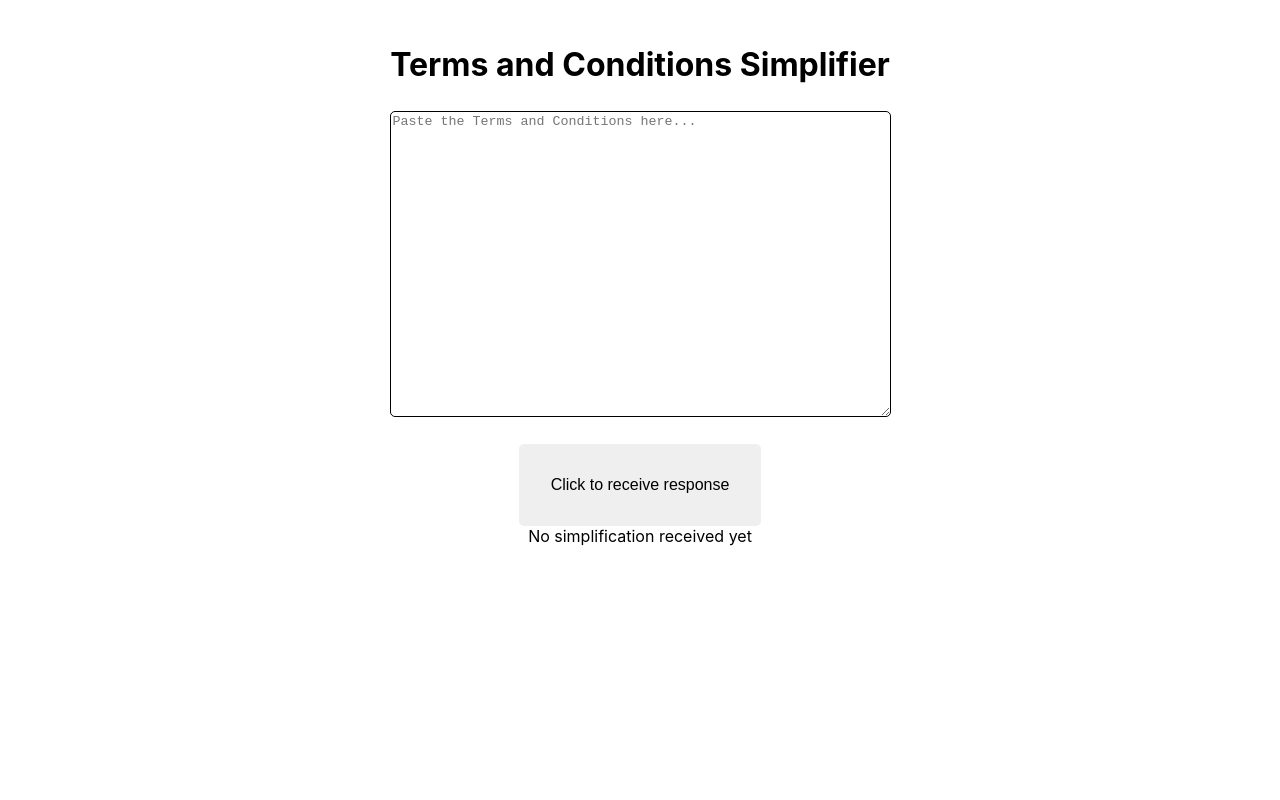
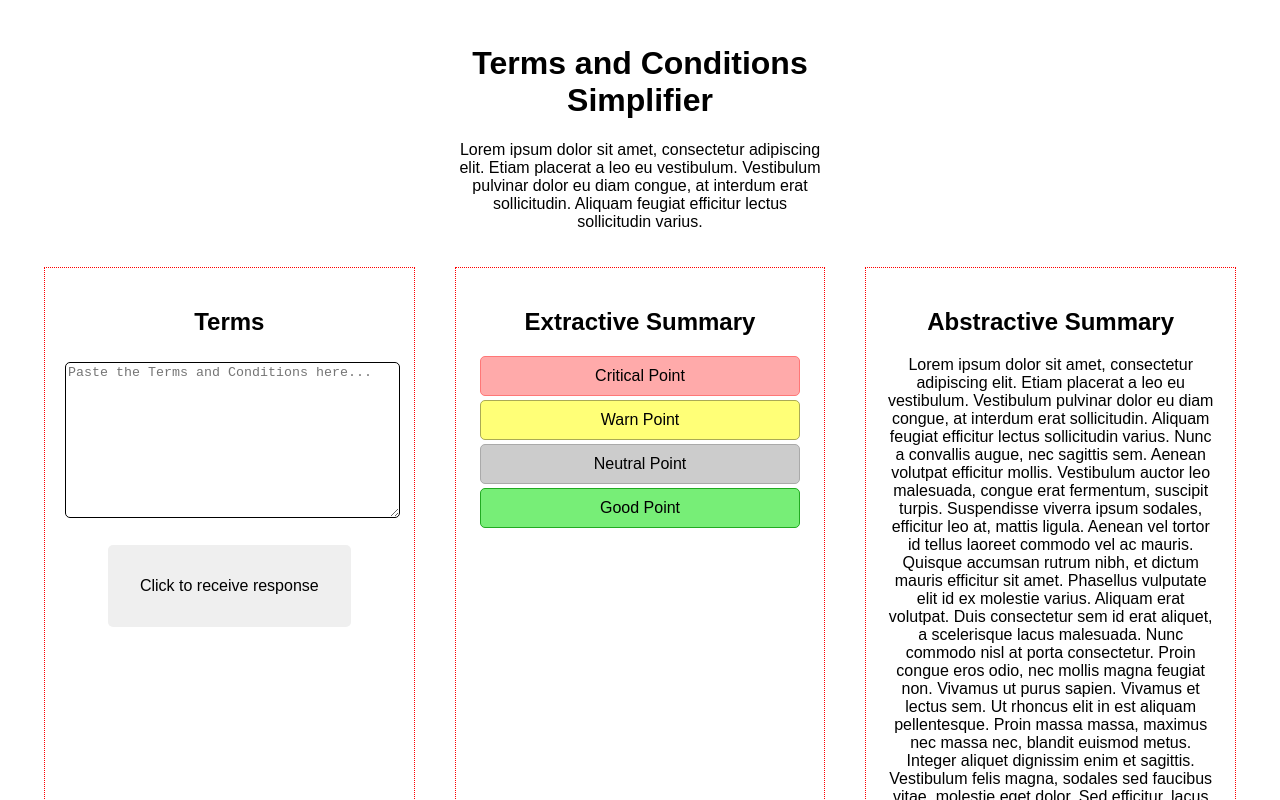
Before and after one commit to HarryPeach/simplifying-legal-content, a Svelte app in the folder frontend/: page / in a window 1280 px wide. Shown: the top 800 px of the page. Built offline with nearby package versions, Linux system fonts and the light colour scheme.

Commit message:
frontend: Create basic layout structure

```diff
--- a/frontend/src/App.svelte
+++ b/frontend/src/App.svelte
@@ -1,5 +1,8 @@
 <script>
-  let promise = Promise.resolve([]);
+  import ExtractivePoints from "./lib/ExtractivePoints.svelte";
+
+  let resolved = { abstractive: "", extractive: "" };
+  let promise = Promise.resolve(resolved);
   const fetchResponse = async () => {
     const response = await fetch("http://127.0.0.1:8000");
     const data = await response.json();
@@ -13,18 +16,25 @@
 </script>
 
 <main>
+  <div class="title">
     <h1>Terms and Conditions Simplifier</h1>
+    <p>
+      Lorem ipsum dolor sit amet, consectetur adipiscing elit. Etiam placerat a
+      leo eu vestibulum. Vestibulum pulvinar dolor eu diam congue, at interdum
+      erat sollicitudin. Aliquam feugiat efficitur lectus sollicitudin varius.
+    </p>
+  </div>
 
+  <div id="grid-container">
+    <div id="grid-item">
+      <h2>Terms</h2>
       <textarea
-    rows="20"
-    cols="60"
+        rows="10"
+        cols="30"
         placeholder="Paste the Terms and Conditions here..."
       />
-
       <button on:click={onButtonClick}>Click to receive response</button>
-
       <br />
-
       {#await promise}
         Awaiting response from server...
       {:then data}
@@ -36,18 +46,81 @@
       {:catch error}
         There was an error accessing the API: {error}
       {/await}
+    </div>
+    <div id="grid-item">
+      <h2>Extractive Summary</h2>
+      <ExtractivePoints
+        points={[
+          { point: "Critical Point", level: "critical" },
+          { point: "Warn Point", level: "warn" },
+          { point: "Neutral Point", level: "neutral" },
+          { point: "Good Point", level: "good" },
+        ]}
+      />
+    </div>
+    <div id="grid-item">
+      <h2>Abstractive Summary</h2>
+      <p>
+        Lorem ipsum dolor sit amet, consectetur adipiscing elit. Etiam placerat
+        a leo eu vestibulum. Vestibulum pulvinar dolor eu diam congue, at
+        interdum erat sollicitudin. Aliquam feugiat efficitur lectus
+        sollicitudin varius. Nunc a convallis augue, nec sagittis sem. Aenean
+        volutpat efficitur mollis. Vestibulum auctor leo malesuada, congue erat
+        fermentum, suscipit turpis. Suspendisse viverra ipsum sodales, efficitur
+        leo at, mattis ligula. Aenean vel tortor id tellus laoreet commodo vel
+        ac mauris. Quisque accumsan rutrum nibh, et dictum mauris efficitur sit
+        amet. Phasellus vulputate elit id ex molestie varius. Aliquam erat
+        volutpat. Duis consectetur sem id erat aliquet, a scelerisque lacus
+        malesuada. Nunc commodo nisl at porta consectetur. Proin congue eros
+        odio, nec mollis magna feugiat non. Vivamus ut purus sapien. Vivamus et
+        lectus sem. Ut rhoncus elit in est aliquam pellentesque. Proin massa
+        massa, maximus nec massa nec, blandit euismod metus. Integer aliquet
+        dignissim enim et sagittis. Vestibulum felis magna, sodales sed faucibus
+        vitae, molestie eget dolor. Sed efficitur, lacus ut venenatis volutpat,
+        felis ligula porttitor ante, et volutpat lectus odio eu mi. Cras
+        pulvinar convallis felis, id lacinia metus elementum at. Morbi quis
+        magna facilisis, aliquet mauris quis, dapibus enim.
+      </p>
+    </div>
+  </div>
+  <footer>Created by Harry Peach &copy;</footer>
 </main>
 
 <style>
   :root {
-    font-family: -apple-system, BlinkMacSystemFont, "Segoe UI", Roboto, Oxygen,
-      Ubuntu, Cantarell, "Open Sans", "Helvetica Neue", sans-serif;
+    font-family: sans-serif;
   }
 
+  .title {
+    width: 30%;
+    min-width: 320px;
+    margin: auto;
+  }
   main {
     text-align: center;
     padding: 1em;
     margin: 0 auto;
+  }
+
+  main textarea {
+    width: 100%;
+    resize: vertical;
+  }
+
+  #grid-container {
+    text-align: center;
+    display: flex;
+    flex-wrap: wrap;
+    margin: auto;
+    grid-template-columns: auto auto auto;
+  }
+
+  #grid-item {
+    min-width: 320px;
+    border: 1px dotted red;
+    padding: 20px;
+    margin: 20px;
+    flex: 1;
   }
 
   textarea {
--- /dev/null
+++ b/frontend/src/lib/ExtractivePoints.svelte
@@ -0,0 +1,37 @@
+<script>
+  export let points;
+</script>
+
+<main>
+  {#each points as { point, level }, i}
+    <li class={level}>{point}</li>
+  {/each}
+</main>
+
+<style>
+  li {
+    list-style-type: none;
+    padding: 10px;
+    margin: 4px;
+    background: #ffcccc;
+    border: 1px solid;
+    border-radius: 5px;
+  }
+
+  .critical {
+    background: #ffaaaa;
+    border-color: #ff7777;
+  }
+  .warn {
+    background: #ffff77;
+    border-color: #aaaa55;
+  }
+  .neutral {
+    background: #cccccc;
+    border-color: #aaaaaa;
+  }
+  .good {
+    background: #7e7;
+    border-color: #2a2;
+  }
+</style>
```
Lines whose indentation alone changed are shown as unchanged.
